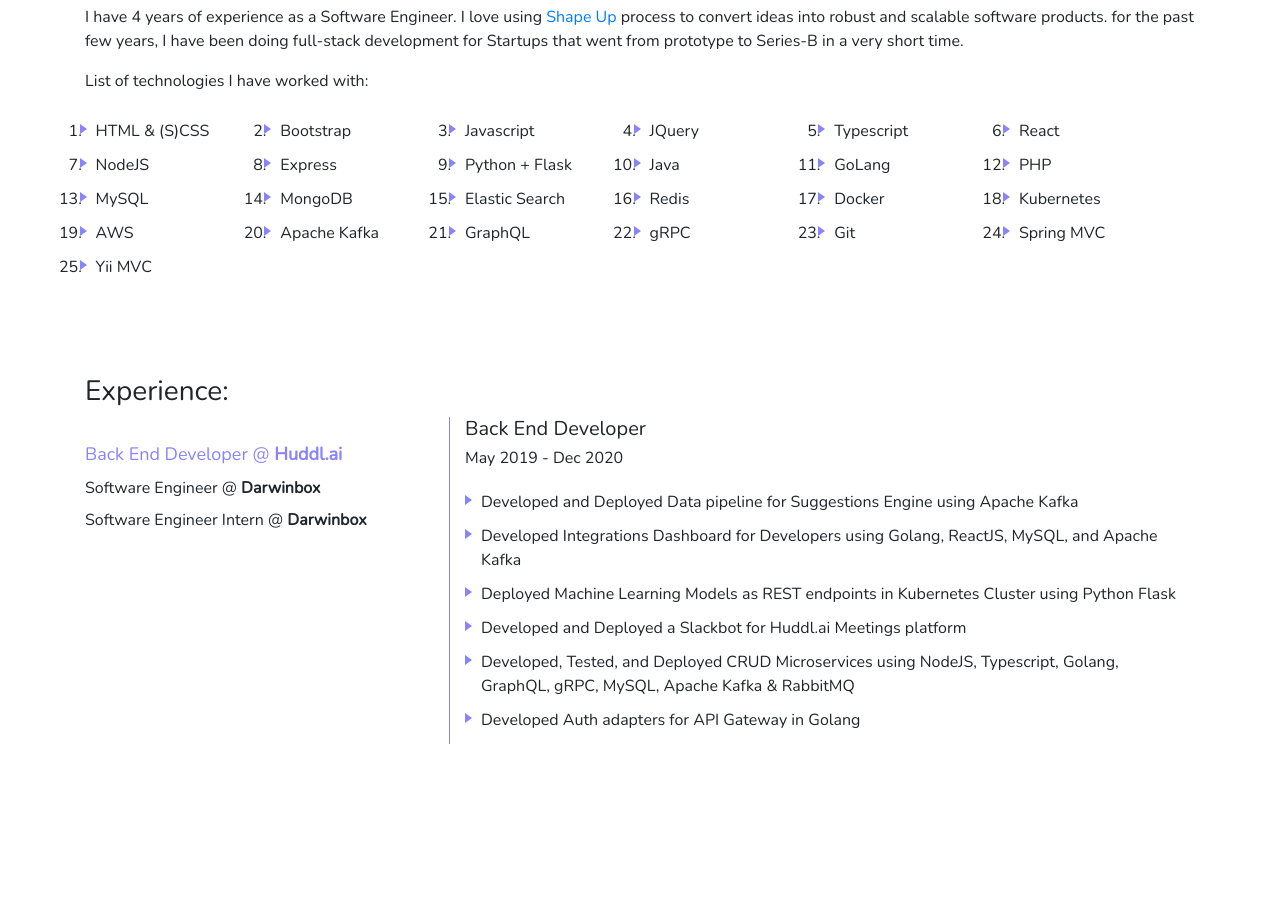
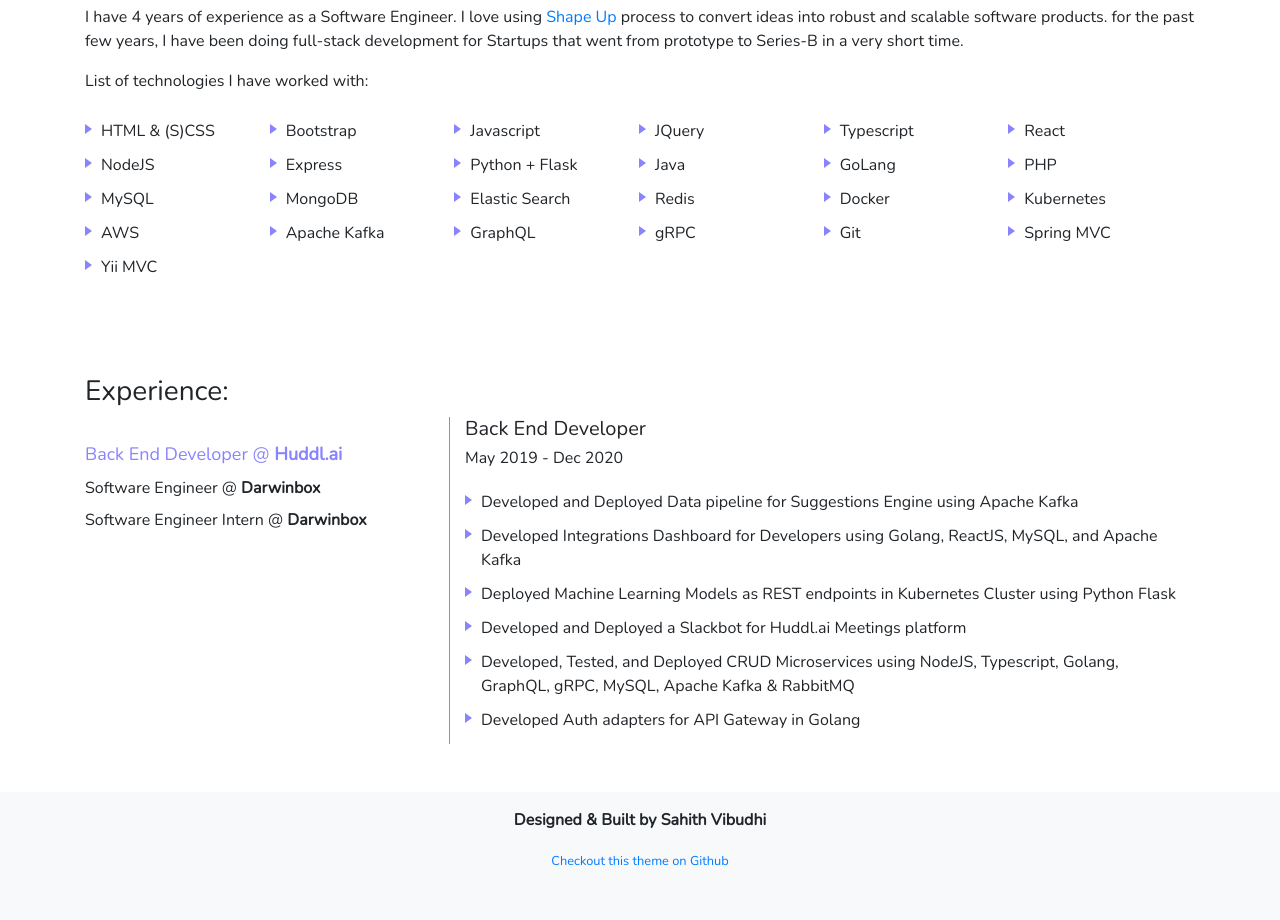
Before and after one commit to sahithvibudhi/sahithvibudhi.github.io, a Gatsby site: page / in a window 1280 px wide. Shown: the part 474-1394 px from the top of the page. Before the commit the page ends 1218 px from the top, so only its background shows below. Built offline with nearby package versions, Linux system fonts and the light colour scheme; Gatsby itself is replaced by a stand-in of ours.

Commit message:
add: footer

```diff
--- a/src/components/about.js
+++ b/src/components/about.js
@@ -1,11 +1,5 @@
 import React from 'react';
 
-const skillListStyle = {
-    // 'list-style-image': 'url(https://42f2671d685f51e10fc6-b9fcecea3e50b3b59bdc28dead054ebc.ssl.cf5.rackcdn.com/illustrations/coding_6mjf.svg)',
-    'list-style-type': '👉',
-    'padding-inline-start': '1ch',
-    border: 'none',
-};
 
 const skills = ['HTML & (S)CSS', 'Bootstrap', 'Javascript', 'JQuery', 'Typescript', 'React', 'NodeJS', 'Express', 'Python + Flask', 'Java', 'GoLang', 'PHP', 'MySQL', 'MongoDB', 'Elastic Search', 'Redis', 'Docker', 'Kubernetes', 'AWS', 'Apache Kafka', 'GraphQL', 'gRPC', 'Git', 'Spring MVC', 'Yii MVC'];
 
@@ -15,7 +9,7 @@
             <p>I have 4 years of experience as a Software Engineer. I love using <a href='https://basecamp.com/shapeup'>Shape Up</a> process to convert ideas into robust and scalable software products. for the past few years, I have been doing full-stack development for Startups that went from prototype to Series-B in a very short time.</p>
             <p>List of technologies I have worked with:</p>
             <ul className='row custom-ul'>
-                {skills.map(val => <li className='col-xs-6 col-sm-4 col-md-2 custom-li' style={skillListStyle}>{val}</li>)}
+                {skills.map(val => <li className='col-xs-6 col-sm-4 col-md-2 custom-li'>{val}</li>)}
             </ul>
         </div>;
 }
--- /dev/null
+++ b/src/components/footer.js
@@ -0,0 +1,11 @@
+import React from 'react';
+
+
+export default () => {
+    return <div className='mt-5 footer bg-light'>
+            <div className='container pt-3 pb-5 text-center'>
+                <p><b>Designed & Built by Sahith Vibudhi</b></p>
+                <small><a href='https://github.com/sahithvibudhi/sahithvibudhi.github.io'>Checkout this theme on Github</a></small>
+            </div>
+        </div>;
+}
--- a/src/pages/index.js
+++ b/src/pages/index.js
@@ -4,6 +4,7 @@
 import Intro from "../components/intro";
 import About from "../components/about";
 import Experience from "../components/experience";
+import Footer from "../components/footer";
 
 
 // markup
@@ -13,6 +14,7 @@
       <Intro/>
       <About/>
       <Experience/>
+      <Footer/>
     </Layout>
   )
 }
```
